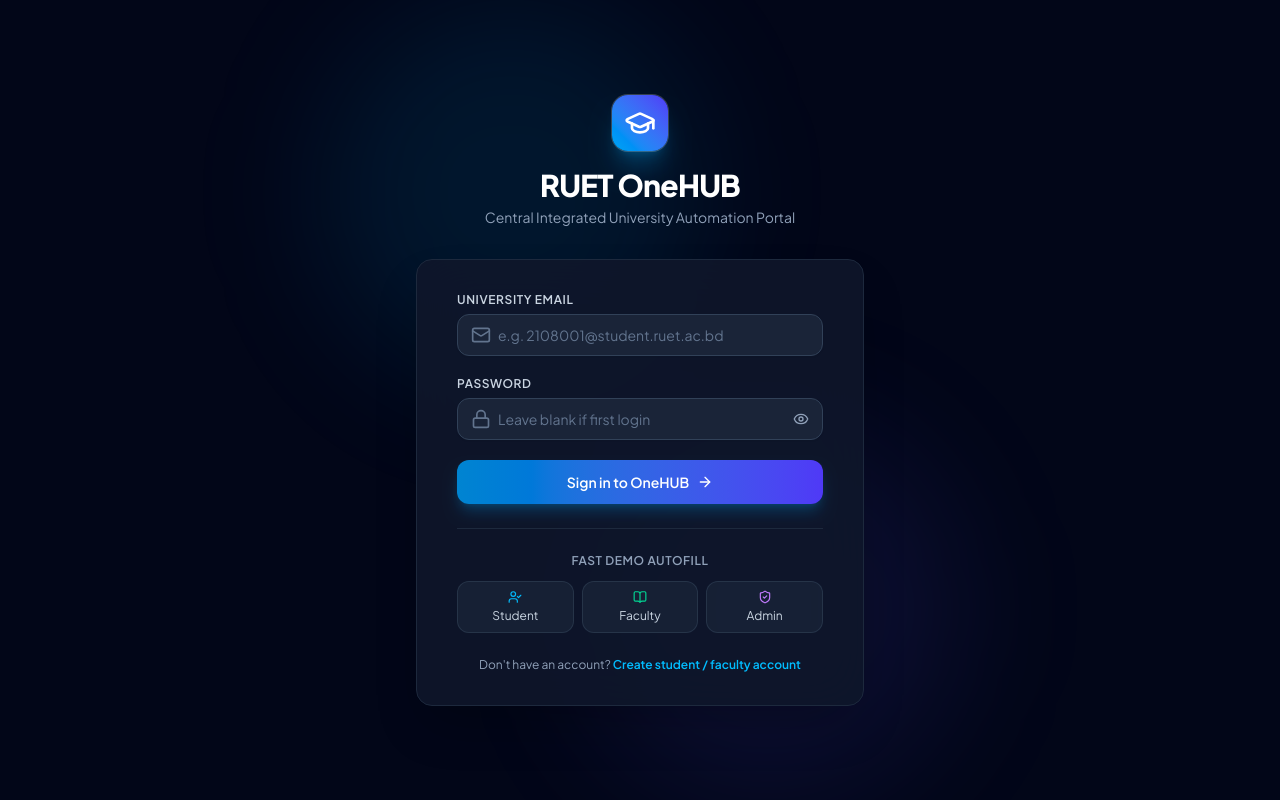
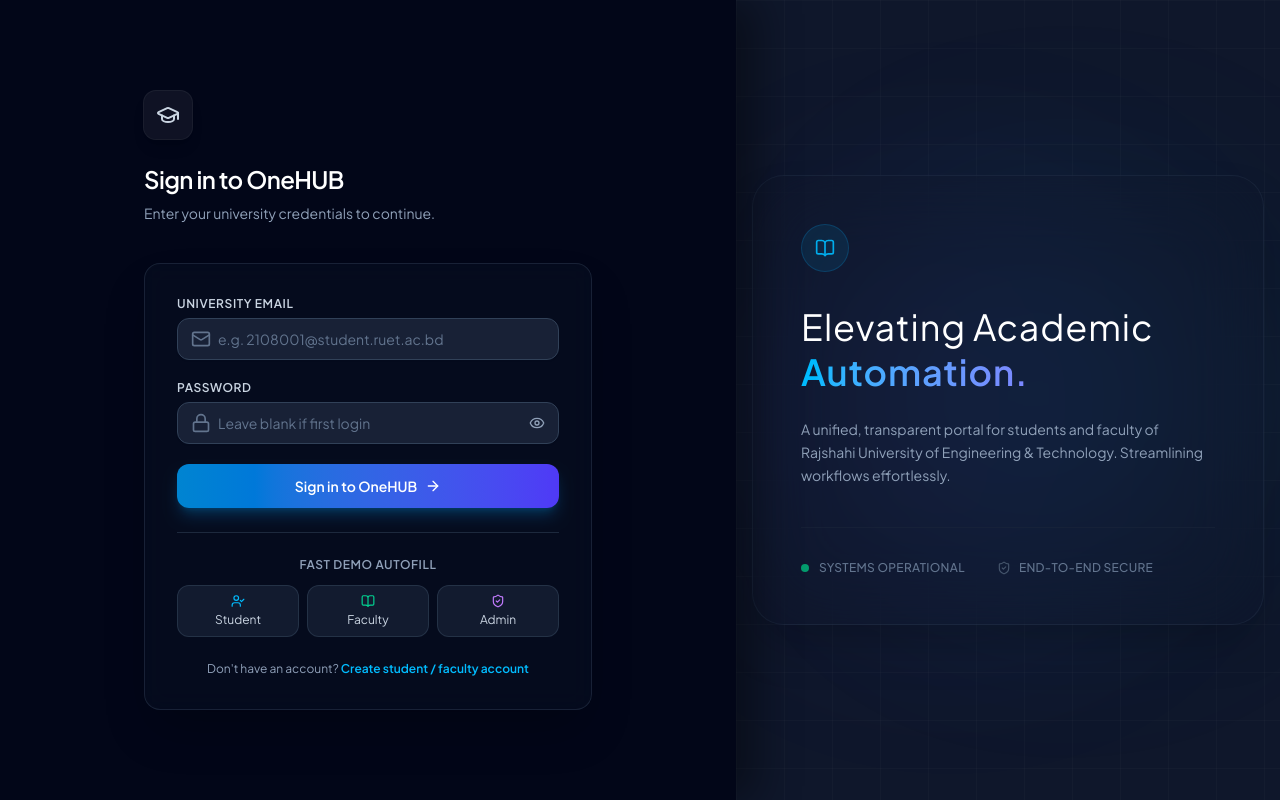
Before and after one commit to Auyon-ECE-2410043/OneHUB, a React (Vite) app in the folder frontend/: page / in a window 1280 px wide. Built offline with nearby package versions, Linux system fonts and the light colour scheme; no server answers.

Commit message:
feat(ui): implement unique minimal split-screen login layout

```diff
--- a/frontend/src/pages/auth/Login.jsx
+++ b/frontend/src/pages/auth/Login.jsx
@@ -132,28 +132,27 @@ export function Login() {
   };
 
   return (
-    <div className="min-h-screen bg-slate-950 flex flex-col justify-center py-12 px-4 sm:px-6 lg:px-8 relative overflow-hidden">
-      {/* Subtle Background Glows */}
-      <div className="absolute top-0 left-1/4 w-96 h-96 bg-sky-500/10 rounded-full blur-3xl pointer-events-none"></div>
-      <div className="absolute bottom-0 right-1/4 w-96 h-96 bg-indigo-500/10 rounded-full blur-3xl pointer-events-none"></div>
+    <div className="min-h-screen bg-slate-950 flex relative overflow-hidden">
+      {/* Left Column - Form */}
+      <div className="flex-1 flex flex-col justify-center py-12 px-4 sm:px-6 lg:px-20 xl:px-24 bg-slate-950 z-20 shadow-[20px_0_40px_rgba(0,0,0,0.4)] relative">
+        <div className="absolute top-0 left-0 w-96 h-96 bg-sky-500/10 rounded-full blur-3xl pointer-events-none lg:hidden"></div>
+        <div className="absolute bottom-0 right-0 w-96 h-96 bg-indigo-500/10 rounded-full blur-3xl pointer-events-none lg:hidden"></div>
 
-      <div className="sm:mx-auto sm:w-full sm:max-w-md relative z-10">
-        <div className="flex justify-center">
-          <div className="w-14 h-14 rounded-2xl bg-gradient-to-tr from-sky-500 to-indigo-600 flex items-center justify-center text-white shadow-xl shadow-sky-500/25 ring-1 ring-white/20">
-            <GraduationCap className="w-8 h-8" />
+        <div className="mx-auto w-full max-w-sm lg:max-w-md relative z-10">
+          <div className="flex justify-center lg:justify-start">
+            <div className="w-12 h-12 rounded-xl bg-white/5 flex items-center justify-center text-white ring-1 ring-white/10 shadow-lg">
+              <GraduationCap className="w-6 h-6 text-slate-300" />
+            </div>
           </div>
-        </div>
-        <h2 className="mt-4 text-center text-3xl font-extrabold tracking-tight text-white">
-          RUET OneHUB
-        </h2>
+          <h2 className="mt-6 text-center lg:text-left text-2xl font-semibold tracking-tight text-white">
+            Sign in to OneHUB
+          </h2>
+          <p className="mt-2 text-center lg:text-left text-sm text-slate-400 font-light">
+            Enter your university credentials to continue.
+          </p>
 
-        <p className="mt-1 text-center text-sm text-slate-400">
-          Central Integrated University Automation Portal
-        </p>
-      </div>
-
-      <div className="mt-8 sm:mx-auto sm:w-full sm:max-w-md relative z-10">
-        <div className="bg-slate-900/90 backdrop-blur-xl border border-slate-800 py-8 px-6 shadow-2xl rounded-2xl sm:px-10">
+          <div className="mt-10 relative z-10 w-full">
+            <div className="bg-transparent lg:bg-slate-900/30 lg:backdrop-blur-md lg:border lg:border-slate-800/80 lg:shadow-2xl rounded-2xl py-2 px-0 lg:py-8 lg:px-8">
           {step === "login" ? (
             <>
               <form className="space-y-5" onSubmit={handleSubmit}>
@@ -395,11 +394,51 @@ export function Login() {
             <Link to="/register" className="font-semibold text-sky-400 hover:text-sky-300 transition-smooth">
               Create student / faculty account
             </Link>
-          </div>
+                  </div>
+        </div>
+        </div>
+      </div>
+      </div>
+
+      {/* Right Column - Minimal Brand Panel */}
+      <div className="hidden lg:flex flex-1 relative overflow-hidden bg-slate-900 items-center justify-center">
+        {/* Deep, abstract grid pattern */}
+        <div className="absolute inset-0 bg-[linear-gradient(to_right,#ffffff05_1px,transparent_1px),linear-gradient(to_bottom,#ffffff05_1px,transparent_1px)] bg-[size:48px_48px]"></div>
+
+        {/* Very subtle, slow glowing orbs */}
+        <div className="absolute top-1/4 left-1/4 w-96 h-96 bg-sky-500/10 rounded-full blur-[100px] pointer-events-none"></div>
+        <div className="absolute bottom-1/4 right-1/4 w-96 h-96 bg-indigo-500/10 rounded-full blur-[100px] pointer-events-none"></div>
+
+        {/* Minimal Glass Panel */}
+        <div className="relative z-10 max-w-lg p-12 bg-slate-900/40 backdrop-blur-2xl border border-slate-700/30 rounded-[2rem] shadow-2xl">
+           <div className="w-12 h-12 mb-8 rounded-full bg-sky-500/10 flex items-center justify-center border border-sky-500/20">
+             <BookOpen className="w-5 h-5 text-sky-400 opacity-90" />
+           </div>
+
+           <h2 className="text-4xl font-light tracking-wide text-white mb-6 leading-tight">
+             Elevating Academic <br />
+             <span className="font-semibold text-transparent bg-clip-text bg-gradient-to-r from-sky-400 to-indigo-400">
+               Automation.
+             </span>
+           </h2>
+
+           <p className="text-slate-400 leading-relaxed font-light text-sm">
+             A unified, transparent portal for students and faculty of Rajshahi University of Engineering & Technology. Streamlining workflows effortlessly.
+           </p>
+
+           <div className="mt-10 pt-8 border-t border-slate-800/50 flex items-center space-x-8">
+             <div className="flex items-center space-x-2.5 text-xs text-slate-500 font-medium tracking-wide uppercase">
+               <div className="w-2 h-2 rounded-full bg-emerald-500/80 animate-pulse"></div>
+               <span>Systems Operational</span>
+             </div>
+             <div className="flex items-center space-x-2 text-xs text-slate-500 font-medium tracking-wide uppercase">
+               <ShieldCheck className="w-3.5 h-3.5 text-slate-600" />
+               <span>End-to-end Secure</span>
+             </div>
+           </div>
         </div>
       </div>
     </div>
-
   );
 }
 
```
